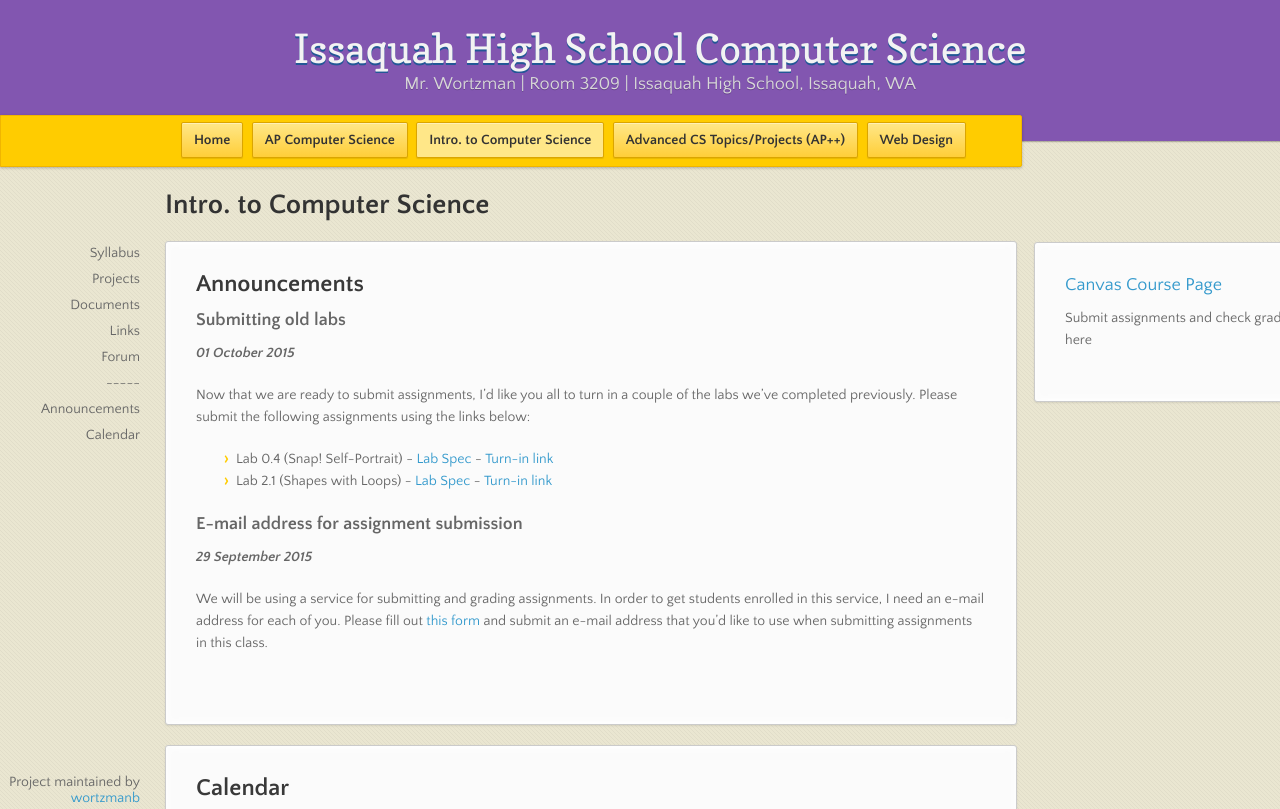
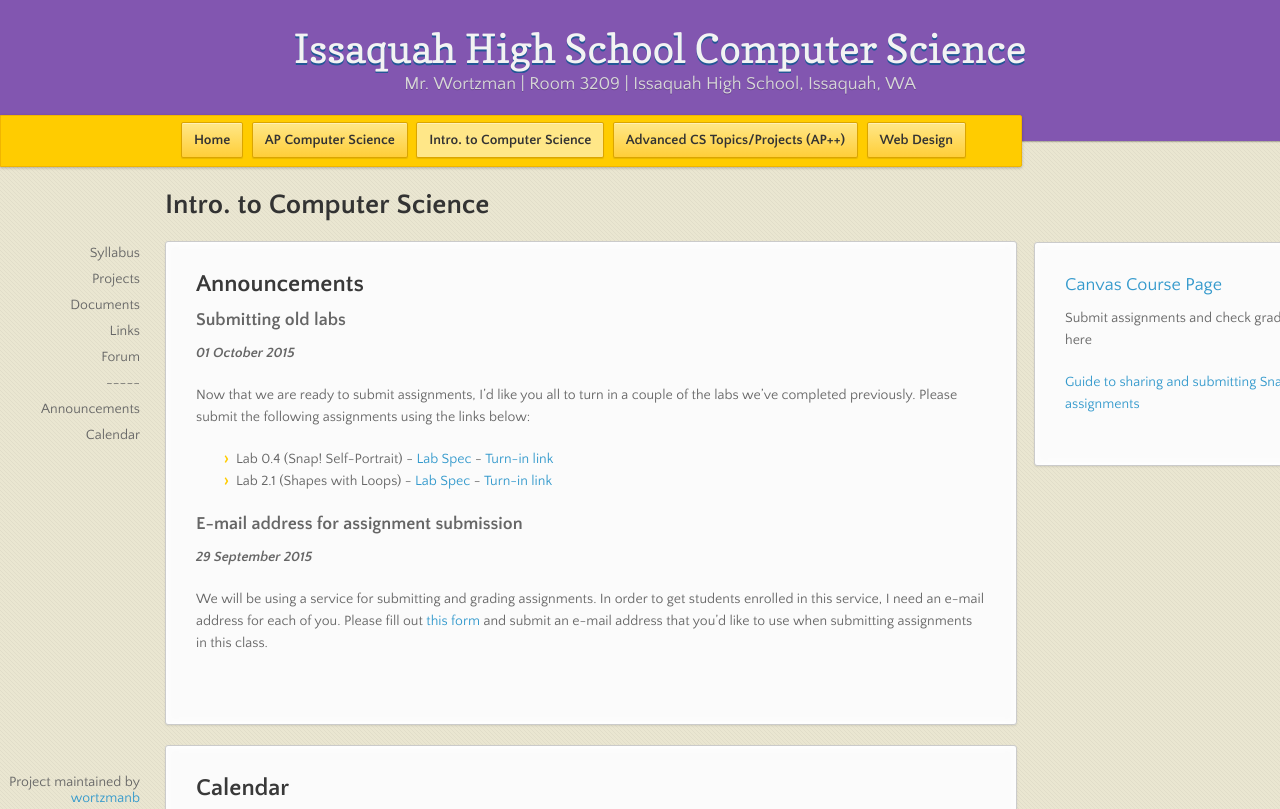
Before and after one commit to stutlerk/ihs-website, a Jekyll site: the page built from introcs/index.html, in a window 1280 px wide and 900 px high, cut to the strip 0-809 px from the top of the window. Built offline with Jekyll 4.4.1, drawn with Linux system fonts in a browser that asks for light colours; nearby versions of some CDN libraries.

Commit message:
Add link to Snap! sharing guide.

```diff
--- a/introcs/index.html
+++ b/introcs/index.html
@@ -20,6 +20,7 @@ forum: https://groups.google.com/forum/#!forum/ihsintrocompsci
     <aside>
         <h3><a href="https://canvas.instructure.com/courses/974357">Canvas Course Page</a></h3>
         <p>Submit assignments and check grades here</p>
+        <p><a href="https://onedrive.live.com/view.aspx?resid=5F4171E7CD2A4033!72868&app=Word&authkey=!ADPqcgzuekAAkyg">Guide to sharing and submitting Snap! assignments</a></p>
     </aside>
 </section>
 
```
